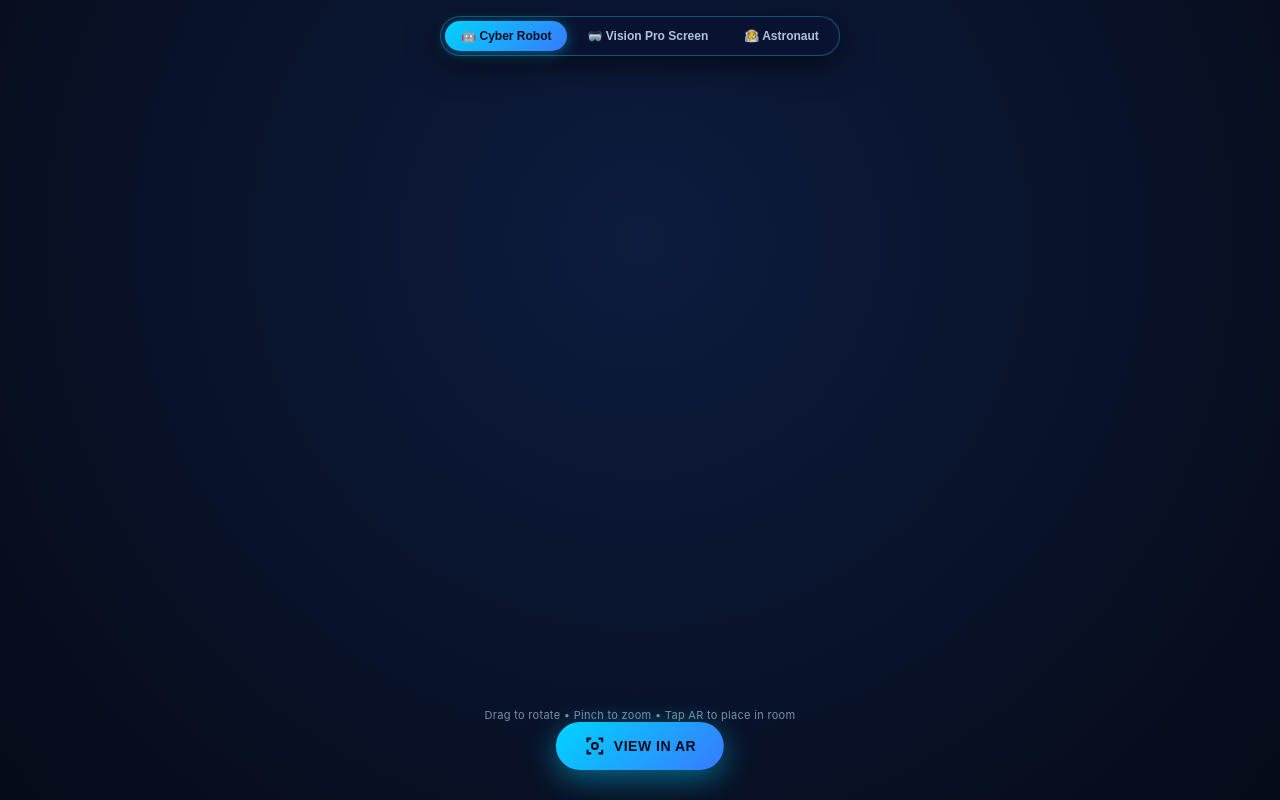
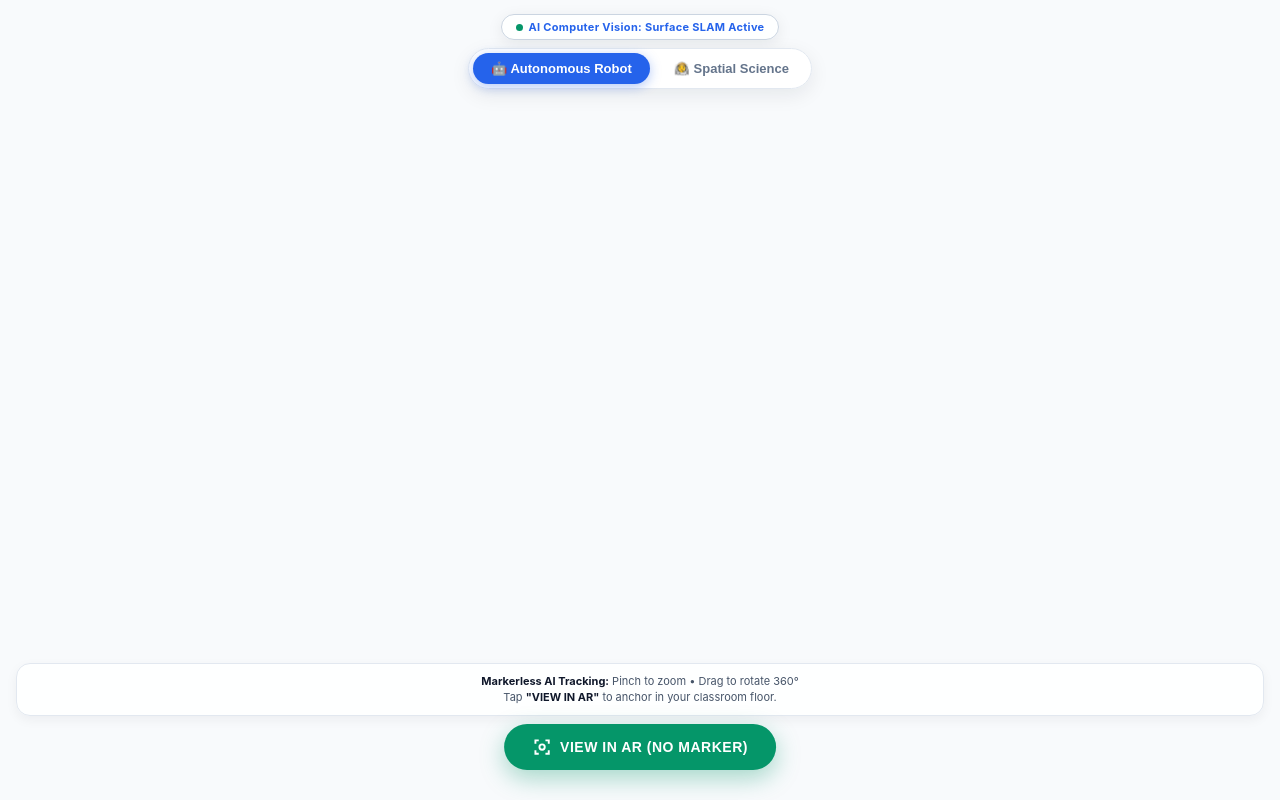
Before and after one commit to mohammedzizou/vr-project, a plain HTML site: page index.html in a window 1280 px wide. Drawn offline with Linux system fonts and the light colour scheme; some packages are replaced by stand-ins of ours; a script that the page names is missing.

Commit message:
Add files via upload

```diff
--- a/index.html
+++ b/index.html
@@ -3,7 +3,7 @@
 <head>
     <meta charset="utf-8">
     <meta name="viewport" content="width=device-width, initial-scale=1.0, user-scalable=no, maximum-scale=1.0">
-    <title>Augmented Reality Experience — Master's Degree</title>
+    <title>AI & Augmented Reality — Interactive WebAR</title>
     <!-- Google Model Viewer (Official WebXR, Apple ARKit Quick Look & Android Scene Viewer) -->
     <script type="module" src="https://ajax.googleapis.com/ajax/libs/model-viewer/3.4.0/model-viewer.min.js"></script>
 
@@ -16,9 +16,9 @@
             -webkit-user-select: none;
         }
         body {
-            background: radial-gradient(circle at 50% 30%, #0d1b3e 0%, #050b18 100%);
+            background: #F8FAFC;
             font-family: -apple-system, BlinkMacSystemFont, 'Segoe UI', Roboto, Helvetica, Arial, sans-serif;
-            color: #ffffff;
+            color: #0F172A;
             width: 100vw;
             height: 100vh;
             overflow: hidden;
@@ -36,62 +36,94 @@
             outline: none;
         }
 
-        /* Top Bar: Clean Model Switcher */
+        /* Top Bar: Clean AI Status & Model Switcher */
         header {
             position: absolute;
-            top: 16px;
+            top: 14px;
             left: 0;
             right: 0;
             display: flex;
-            justify-content: center;
+            flex-direction: column;
+            align-items: center;
+            gap: 8px;
             z-index: 30;
             padding: 0 16px;
         }
+
+        /* AI Vision Tracking Badge */
+        .ai-badge {
+            background: rgba(255, 255, 255, 0.92);
+            border: 1px solid #CBD5E1;
+            box-shadow: 0 4px 16px rgba(15, 23, 42, 0.08);
+            border-radius: 20px;
+            padding: 5px 14px;
+            font-size: 11px;
+            font-weight: 700;
+            color: #2563EB;
+            display: flex;
+            align-items: center;
+            gap: 6px;
+            letter-spacing: 0.3px;
+        }
+        .ai-pulse {
+            width: 7px;
+            height: 7px;
+            border-radius: 50%;
+            background: #059669;
+            box-shadow: 0 0 0 0 rgba(5, 150, 105, 0.7);
+            animation: pulse 1.8s infinite;
+        }
+        @keyframes pulse {
+            0% { box-shadow: 0 0 0 0 rgba(5, 150, 105, 0.7); }
+            70% { box-shadow: 0 0 0 6px rgba(5, 150, 105, 0); }
+            100% { box-shadow: 0 0 0 0 rgba(5, 150, 105, 0); }
+        }
+
         .model-selector {
-            background: rgba(10, 20, 50, 0.88);
-            border: 1px solid rgba(0, 212, 255, 0.35);
-            backdrop-filter: blur(16px);
-            -webkit-backdrop-filter: blur(16px);
+            background: rgba(255, 255, 255, 0.95);
+            border: 1px solid #E2E8F0;
+            backdrop-filter: blur(12px);
+            -webkit-backdrop-filter: blur(12px);
             border-radius: 30px;
             display: flex;
             padding: 4px;
-            gap: 4px;
-            box-shadow: 0 8px 32px rgba(0, 0, 0, 0.6);
+            gap: 6px;
+            box-shadow: 0 6px 20px rgba(15, 23, 42, 0.08);
         }
         .selector-btn {
             background: transparent;
             border: none;
-            color: #b0c4de;
-            padding: 8px 16px;
+            color: #64748B;
+            padding: 8px 18px;
             border-radius: 20px;
-            font-size: 12px;
+            font-size: 13px;
             font-weight: 600;
             cursor: pointer;
-            transition: all 0.25s ease;
+            transition: all 0.2s ease;
             white-space: nowrap;
         }
         .selector-btn.active {
-            background: linear-gradient(135deg, #00d4ff, #387aff);
-            color: #050b1e;
-            font-weight: 800;
-            box-shadow: 0 2px 14px rgba(0, 212, 255, 0.4);
+            background: #2563EB;
+            color: #FFFFFF;
+            font-weight: 700;
+            box-shadow: 0 3px 12px rgba(37, 99, 235, 0.35);
         }
 
-        /* Clean, Small, Perfectly Placed AR Button */
+        /* Clean, Small, High-Contrast AR Button */
         #ar-button {
             position: absolute;
             bottom: 30px;
             left: 50%;
             transform: translateX(-50%);
-            background: linear-gradient(135deg, #00d4ff 0%, #387aff 100%);
-            border-radius: 28px;
+            background: #059669;
+            border-radius: 30px;
             border: none;
             padding: 13px 28px;
             font-size: 14px;
-            font-weight: 800;
+            font-weight: 700;
             letter-spacing: 0.5px;
-            color: #050b1e;
-            box-shadow: 0 8px 30px rgba(0, 212, 255, 0.45);
+            color: #FFFFFF;
+            box-shadow: 0 8px 24px rgba(5, 150, 105, 0.35);
             cursor: pointer;
             display: flex !important;
             align-items: center;
@@ -102,43 +134,53 @@
         }
         #ar-button:active {
             transform: translateX(-50%) scale(0.96);
-            box-shadow: 0 4px 15px rgba(0, 212, 255, 0.3);
+            box-shadow: 0 4px 12px rgba(5, 150, 105, 0.25);
         }
 
-        /* Subtle touch gesture hint */
-        .hint-text {
+        /* Explanatory gesture and AI info hint */
+        .info-card {
             position: absolute;
-            bottom: 78px;
-            left: 0;
-            right: 0;
+            bottom: 84px;
+            left: 16px;
+            right: 16px;
+            background: rgba(255, 255, 255, 0.92);
+            border: 1px solid #E2E8F0;
+            border-radius: 14px;
+            padding: 10px 14px;
             text-align: center;
             font-size: 11px;
-            color: #7890a8;
-            letter-spacing: 0.3px;
+            color: #475569;
+            line-height: 1.4;
+            box-shadow: 0 4px 12px rgba(15, 23, 42, 0.05);
             pointer-events: none;
             z-index: 20;
+        }
+        .info-card strong {
+            color: #0F172A;
         }
     </style>
 </head>
 <body>
 
-    <!-- Clean Top Model Switcher -->
+    <!-- Header with AI Status & Model Selection -->
     <header>
+        <div class="ai-badge">
+            <span class="ai-pulse"></span>
+            <span>AI Computer Vision: Surface SLAM Active</span>
+        </div>
         <div class="model-selector">
-            <button class="selector-btn active" id="btn-robot" onclick="switchModel('robot')">🤖 Cyber Robot</button>
-            <button class="selector-btn" id="btn-screen" onclick="switchModel('screen')">🥽 Vision Pro Screen</button>
-            <button class="selector-btn" id="btn-astro" onclick="switchModel('astro')">🧑‍🚀 Astronaut</button>
+            <button class="selector-btn active" id="btn-robot" onclick="switchModel('robot')">🤖 Autonomous Robot</button>
+            <button class="selector-btn" id="btn-astro" onclick="switchModel('astro')">🧑‍🚀 Spatial Science</button>
         </div>
     </header>
 
-    <!-- Subtle Gesture Hint -->
-    <div class="hint-text" id="hint-text">
-        Drag to rotate &bull; Pinch to zoom &bull; Tap AR to place in room
+    <!-- Info Banner for Students -->
+    <div class="info-card" id="info-card">
+        <strong>Markerless AI Tracking:</strong> Pinch to zoom &bull; Drag to rotate 360°<br>
+        Tap <strong>"VIEW IN AR"</strong> to anchor in your classroom floor.
     </div>
 
-    <!-- Google Model Viewer (Markerless True AR) -->
-    <!-- Google Model Viewer (Markerless True AR) -->
-    <!-- Exact same robot.glb used in both preview and AR mode -->
+    <!-- Google Model Viewer (Markerless True AR with AI SLAM) -->
     <model-viewer
         id="viewer"
         src="robot.glb"
@@ -150,35 +192,32 @@
         auto-rotate
         auto-rotate-delay="1500"
         rotation-per-second="20deg"
-        shadow-intensity="1.5"
+        shadow-intensity="1.2"
         shadow-softness="0.8"
         environment-image="neutral"
-        exposure="1.15"
+        exposure="1.05"
         autoplay
     >
-        <!-- Internal slot kept for fallback -->
         <button slot="ar-button" id="hidden-slot-btn" style="display:none;"></button>
     </model-viewer>
 
-    <!-- Always Visible, Small, High-Z-Index AR Button -->
+    <!-- Visible AR Button for Mobile Devices -->
     <button id="ar-button" onclick="launchAR()">
-        <svg width="22" height="22" viewBox="0 0 24 24" fill="none" stroke="currentColor" stroke-width="2.3">
+        <svg width="20" height="20" viewBox="0 0 24 24" fill="none" stroke="currentColor" stroke-width="2.3">
             <path d="M4 8V4h4M20 8V4h-4M4 16v4h4M20 16v4h-4"/>
             <circle cx="12" cy="12" r="3.2"/>
         </svg>
-        <span>VIEW IN AR</span>
+        <span>VIEW IN AR (NO MARKER)</span>
     </button>
 
     <script>
         const viewer = document.getElementById('viewer');
-        const hintText = document.getElementById('hint-text');
+        const infoCard = document.getElementById('info-card');
 
         function launchAR() {
-            // Check if viewer has activateAR method
             if (viewer && typeof viewer.activateAR === 'function') {
                 viewer.activateAR();
             } else {
-                // Trigger internal slot button
                 const slotBtn = document.getElementById('hidden-slot-btn');
                 if (slotBtn) slotBtn.click();
             }
@@ -189,19 +228,14 @@
 
             if (type === 'robot') {
                 viewer.src = 'robot.glb';
-                viewer.removeAttribute('ios-src'); // Ensures exact same robot in UI and AR
+                viewer.removeAttribute('ios-src');
                 document.getElementById('btn-robot').classList.add('active');
-                hintText.innerHTML = 'Drag to rotate &bull; Pinch to zoom &bull; Tap AR to place in room';
-            } else if (type === 'screen') {
-                viewer.src = 'vision_screen.glb';
-                viewer.removeAttribute('ios-src');
-                document.getElementById('btn-screen').classList.add('active');
-                hintText.innerHTML = 'Vision Pro Spatial Display &bull; Walk around screen 360° in AR';
+                infoCard.innerHTML = '<strong>Example 1: Autonomous Robotics:</strong> Point camera at the floor.<br>AI SLAM tracks the surface and places the robot.';
             } else if (type === 'astro') {
                 viewer.src = 'astronaut.glb';
                 viewer.removeAttribute('ios-src');
                 document.getElementById('btn-astro').classList.add('active');
-                hintText.innerHTML = 'NASA Apollo Space Suit &bull; Tap AR to inspect up close';
+                infoCard.innerHTML = '<strong>Example 2: Education & Space Science:</strong> Walk around the 3D astronaut.<br>Computer Vision maintains 60 FPS scale and orientation.';
             }
         }
     </script>
```
